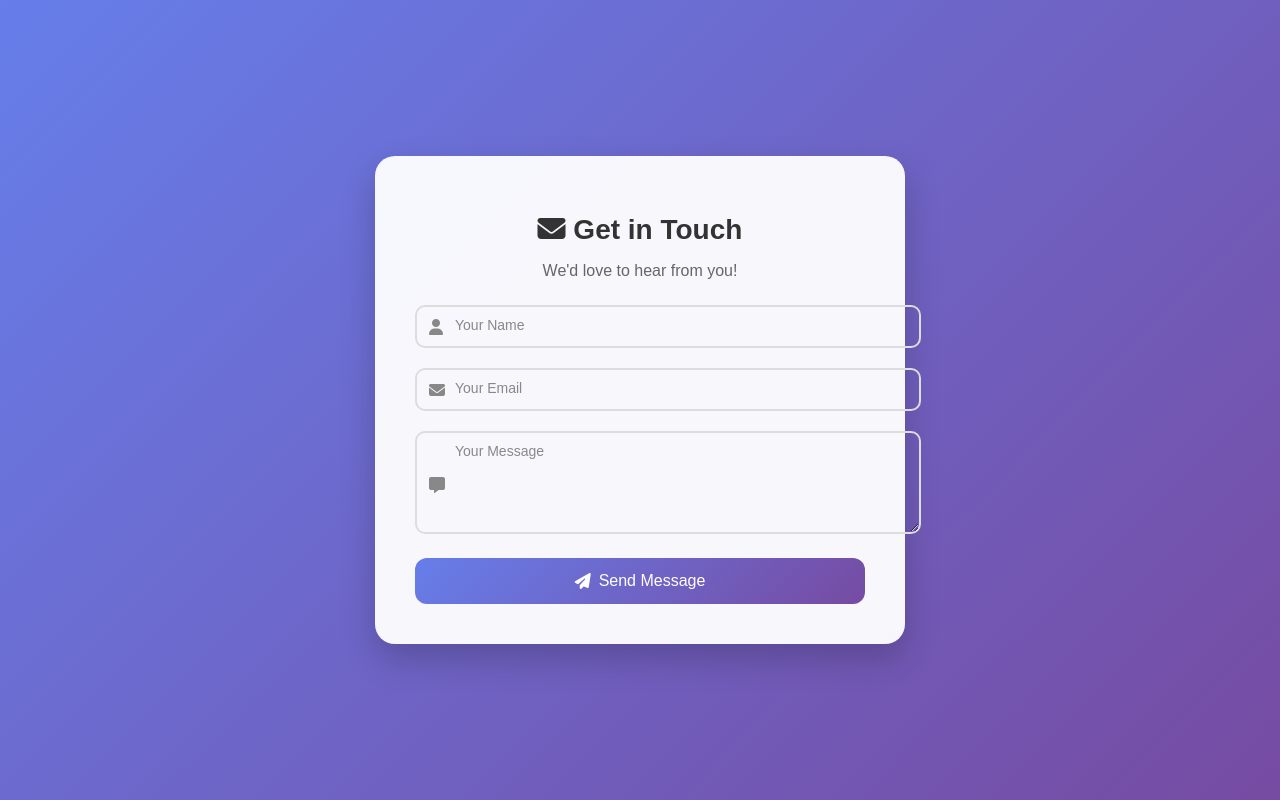
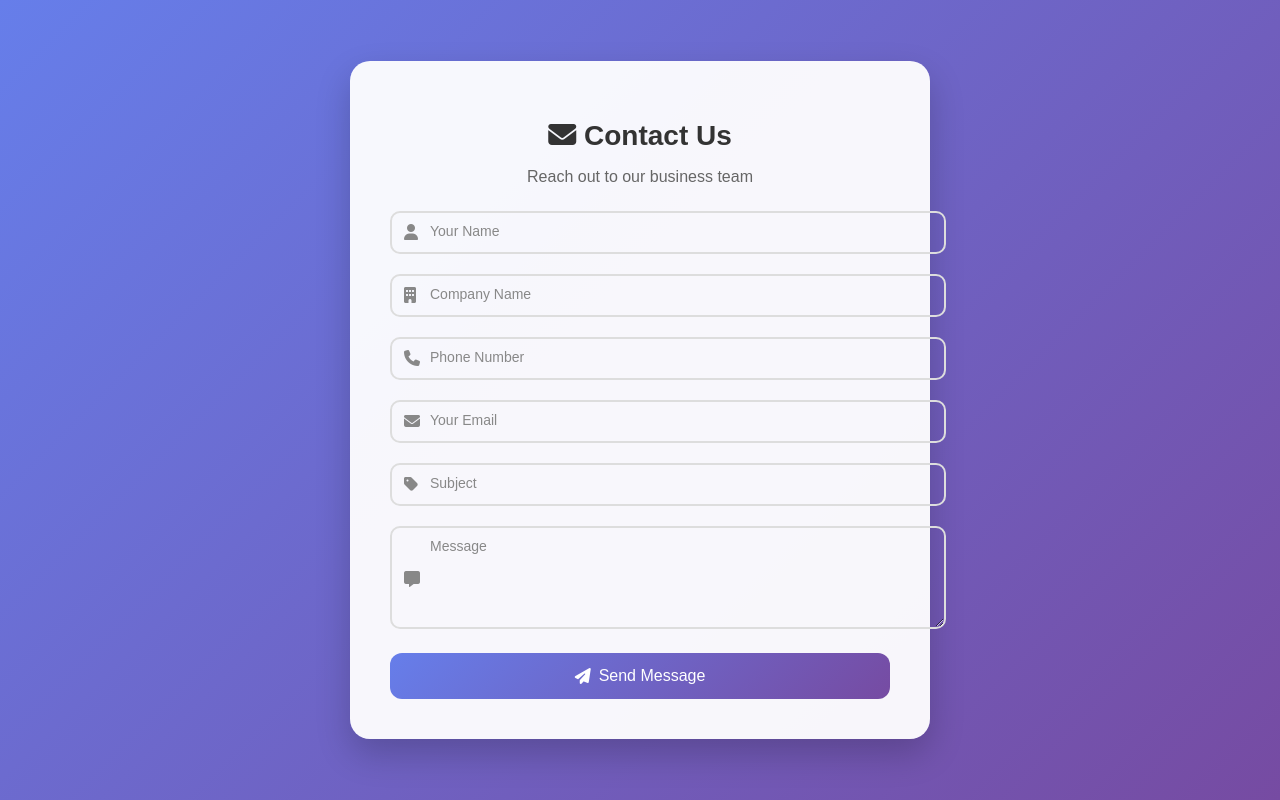
Before and after one commit to mfiazfs6818-spec/My-website, a plain HTML site: page index.html in a window 1280 px wide. Drawn offline with Linux system fonts and the light colour scheme.

Commit message:
Add bussiness-ready contact form

```diff
--- a/css/style.css
+++ b/css/style.css
@@ -14,7 +14,7 @@ body {
   border-radius: 20px;
   box-shadow: 0 15px 35px rgba(0,0,0,0.2);
   width: 100%;
-  max-width: 450px;
+  max-width: 500px;
   animation: fadeIn 1.2s ease-in-out;
 }
 
@@ -65,7 +65,7 @@ form {
 .input-group label {
   position: absolute;
   top: 12px;
-  left: 40px; /* shifted bcz of icon */
+  left: 40px; /* shifted for icon */
   color: #888;
   font-size: 14px;
   pointer-events: none;
@@ -128,12 +128,6 @@ button:hover::before {
 }
 
 @keyframes fadeIn {
-  from {
-    opacity: 0;
-    transform: translateY(40px);
-  }
-  to {
-    opacity: 1;
-    transform: translateY(0);
-  }
+  from { opacity: 0; transform: translateY(40px); }
+  to { opacity: 1; transform: translateY(0); }
 }
--- a/index.html
+++ b/index.html
@@ -3,15 +3,15 @@
 <head>
   <meta charset="UTF-8">
   <meta name="viewport" content="width=device-width, initial-scale=1.0">
-  <title>Contact Us</title>
+  <title>Business Contact Form</title>
   <link rel="stylesheet" href="css/style.css">
-  <!-- Font Awesome -->
   <link rel="stylesheet" href="https://cdnjs.cloudflare.com/ajax/libs/font-awesome/6.4.0/css/all.min.css">
 </head>
 <body>
   <div class="container">
-    <h1><i class="fa-solid fa-envelope"></i> Get in Touch</h1>
-    <p class="subtitle">We'd love to hear from you!</p>
+    <h1><i class="fa-solid fa-envelope"></i> Contact Us</h1>
+    <p class="subtitle">Reach out to our business team</p>
+
     <form action="https://formspree.io/f/xnngdgzq" method="POST">
 
       <div class="input-group">
@@ -21,15 +21,33 @@
       </div>
 
       <div class="input-group">
+        <i class="fa-solid fa-building"></i>
+        <input type="text" name="company" id="company" required>
+        <label for="company">Company Name</label>
+      </div>
+
+      <div class="input-group">
+        <i class="fa-solid fa-phone"></i>
+        <input type="tel" name="phone" id="phone" required>
+        <label for="phone">Phone Number</label>
+      </div>
+
+      <div class="input-group">
         <i class="fa-solid fa-envelope"></i>
         <input type="email" name="email" id="email" required>
         <label for="email">Your Email</label>
       </div>
 
       <div class="input-group">
+        <i class="fa-solid fa-tag"></i>
+        <input type="text" name="subject" id="subject" required>
+        <label for="subject">Subject</label>
+      </div>
+
+      <div class="input-group">
         <i class="fa-solid fa-message"></i>
         <textarea name="message" id="message" rows="5" required></textarea>
-        <label for="message">Your Message</label>
+        <label for="message">Message</label>
       </div>
 
       <button type="submit">
--- a/js/script.js
+++ b/js/script.js
@@ -2,7 +2,7 @@ document.addEventListener("DOMContentLoaded", function () {
   const form = document.querySelector("form");
 
   form.addEventListener("submit", async function (event) {
-    event.preventDefault(); // page reload ko rokta hai
+    event.preventDefault();
     const formData = new FormData(form);
 
     try {
@@ -14,7 +14,7 @@ document.addEventListener("DOMContentLoaded", function () {
 
       if (response.ok) {
         alert("✅ Thank you! Your message has been sent successfully.");
-        form.reset(); // form fields clear ho jayenge
+        form.reset();
       } else {
         alert("❌ Oops! Something went wrong, please try again.");
       }
```
